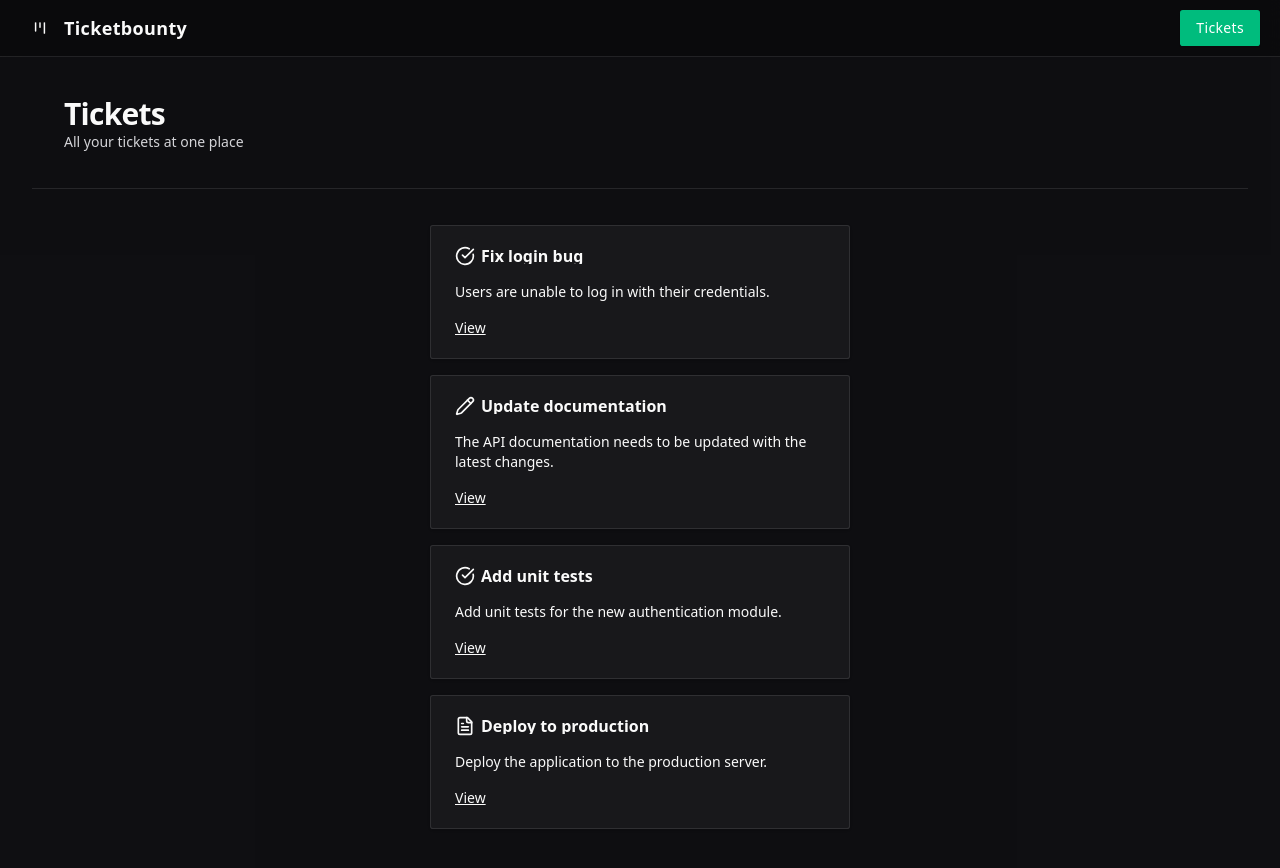
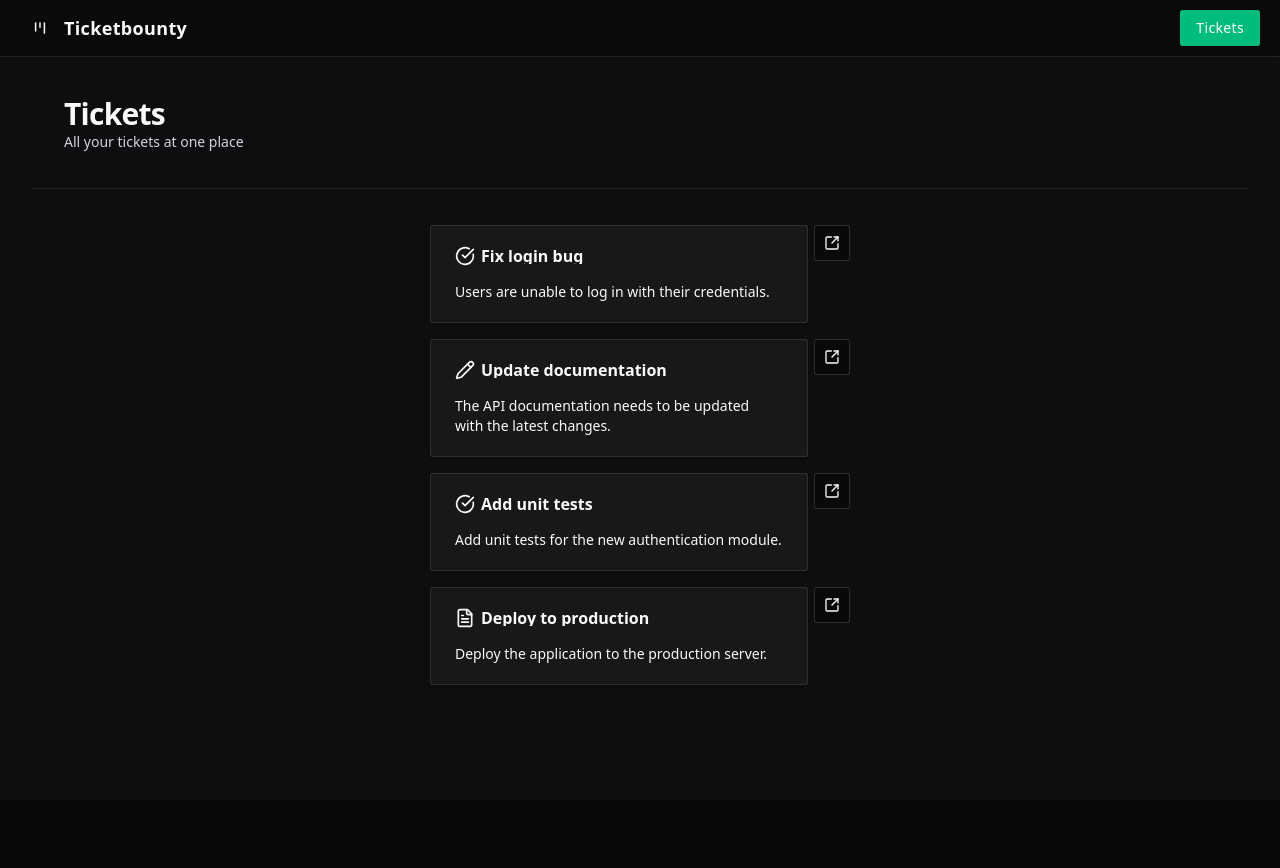
Before and after one commit to majidali129/road-to-next-app, a Next.js app: page /tickets in a window 1280 px wide. Shown: the top 868 px of the page. After the commit the page ends 800 px from the top, so only its background shows below. Built offline with nearby package versions, Linux system fonts and the light colour scheme.

Commit message:
created reusable components for ticketItem

```diff
--- a/src/app/globals.css
+++ b/src/app/globals.css
@@ -79,7 +79,7 @@
   --font-sans: var(--font-geist-sans);
   --font-mono: var(--font-geist-mono);
 
-  --animate-fade-in-from-top: fade-in-from-top 0.6s ease-out;
+  --animate-fade-in-from-top: fade-in-from-top 0.9s ease-out;
 
   --color-sidebar-ring: var(--sidebar-ring);
 
--- a/src/app/tickets/[ticketId]/page.tsx
+++ b/src/app/tickets/[ticketId]/page.tsx
@@ -1,6 +1,7 @@
 import Placeholder from "@/components/placeholder";
 import { Button } from "@/components/ui/button";
 import { initialTickets } from "@/data";
+import TicketItem from "@/features/ticket/components/ticket-item";
 import { ticketsPath } from "@/paths";
 import Link from "next/link";
 
@@ -24,10 +25,8 @@ const TicketPage = async ({ params }: TicketPageProps) => {
     );
 
   return (
-    <div>
-      <div>Ticket-{ticket.id}</div>
-      <div>{ticket.title}</div>
-      <div>{ticket.status}</div>
+    <div className="flex justify-center animate-fade-in-from-top">
+      <TicketItem ticket={ticket} />
     </div>
   );
 };
--- a/src/app/tickets/page.tsx
+++ b/src/app/tickets/page.tsx
@@ -1,38 +1,14 @@
 import Heading from "@/components/heading";
-import { Card, CardContent, CardFooter, CardHeader, CardTitle } from "@/components/ui/card";
-import { Separator } from "@/components/ui/separator";
 import { initialTickets } from "@/data";
-import { ticketPath } from "@/paths";
-import { LucideCheckCircle, LucideFileText, LucidePencil } from "lucide-react";
-import Link from "next/link";
+import TicketItem from "@/features/ticket/components/ticket-item";
 
-const ticketStatusIcon = {
-  DONE: <LucideCheckCircle />,
-  OPEN: <LucidePencil />,
-  IN_PROGRESS: <LucideFileText />,
-};
 const TicketsPage = () => {
   return (
     <div className="flex-1 flex flex-col gap-y-9">
       <Heading title="Tickets" description="All your tickets at one place" />
       <div className="flex flex-1 flex-col  gap-y-4 items-center animate-fade-in-from-top">
         {initialTickets.map((ticket) => (
-          <Card key={ticket.id} className=" w-full max-w-[420px] py-5 gap-4 rounded-md">
-            <CardHeader>
-              <CardTitle className="flex gap-1.5 items-center">
-                <span className="*:w-5 *:h-5">{ticketStatusIcon[ticket.status]}</span>
-                <span className=" truncate">{ticket.title}</span>
-              </CardTitle>
-            </CardHeader>
-            <CardContent>
-              <span className="whitespace-break-spaces line-clamp-3 text-sm">{ticket.content}</span>
-            </CardContent>
-            <CardFooter>
-              <Link href={ticketPath(String(ticket.id))} className="underline text-sm">
-                View
-              </Link>
-            </CardFooter>
-          </Card>
+          <TicketItem key={ticket.id} ticket={ticket} isDetail />
         ))}
       </div>
     </div>
--- /dev/null
+++ b/src/features/ticket/components/ticket-item.tsx
@@ -0,0 +1,52 @@
+import { Button } from "@/components/ui/button";
+import { Card, CardContent, CardFooter, CardHeader, CardTitle } from "@/components/ui/card";
+import { ticketPath } from "@/paths";
+import clsx from "clsx";
+import { SquareArrowOutUpRight } from "lucide-react";
+import Link from "next/link";
+import { TicketStatusIcon } from "../constants";
+import { Ticket } from "../types";
+
+type TicketItemProps = {
+  ticket: Ticket;
+  isDetail?: boolean;
+};
+
+const TicketItem = ({ ticket, isDetail }: TicketItemProps) => {
+  const detailsButton = (
+    <Button asChild variant={"outline"} size={"icon"}>
+      <Link href={ticketPath(String(ticket.id))} className="text-sm">
+        <SquareArrowOutUpRight className="h-4 w-4" />
+      </Link>
+    </Button>
+  );
+  return (
+    <div
+      className={clsx(" flex w-full gap-x-1.5", {
+        "max-w-[420px]": isDetail,
+        "max-w-[570px]": !isDetail,
+      })}
+    >
+      <Card className="py-5 gap-4 rounded-md w-full">
+        <CardHeader>
+          <CardTitle className="flex gap-1.5 items-center">
+            <span className="*:w-5 *:h-5">{TicketStatusIcon[ticket.status]}</span>
+            <span className=" truncate">{ticket.title}</span>
+          </CardTitle>
+        </CardHeader>
+        <CardContent>
+          <span
+            className={clsx("whitespace-break-spaces text-sm", {
+              "line-clamp-3": isDetail,
+            })}
+          >
+            {ticket.content}
+          </span>
+        </CardContent>
+      </Card>
+
+      {isDetail && <div className="flex flex-col gap-y-1">{detailsButton}</div>}
+    </div>
+  );
+};
+export default TicketItem;
--- /dev/null
+++ b/src/features/ticket/constants.tsx
@@ -0,0 +1,7 @@
+import { LucideCheckCircle, LucideFileText, LucidePencil } from "lucide-react";
+
+export const TicketStatusIcon = {
+  DONE: <LucideCheckCircle />,
+  OPEN: <LucidePencil />,
+  IN_PROGRESS: <LucideFileText />,
+};
--- /dev/null
+++ b/src/features/ticket/types.ts
@@ -0,0 +1,8 @@
+export type TicketStatus = "DONE" | "OPEN" | "IN_PROGRESS";
+
+export type Ticket = {
+  id: number;
+  title: string;
+  content: string;
+  status: TicketStatus;
+};
```
